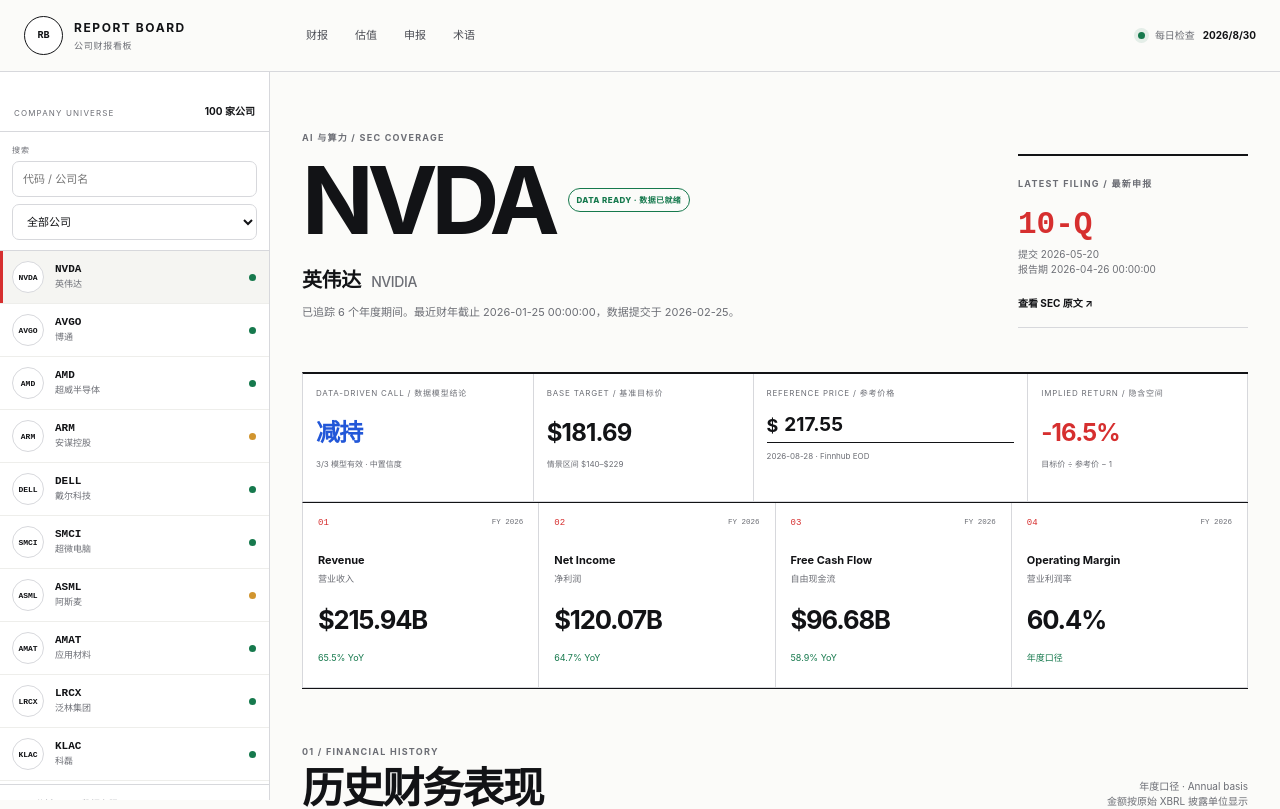
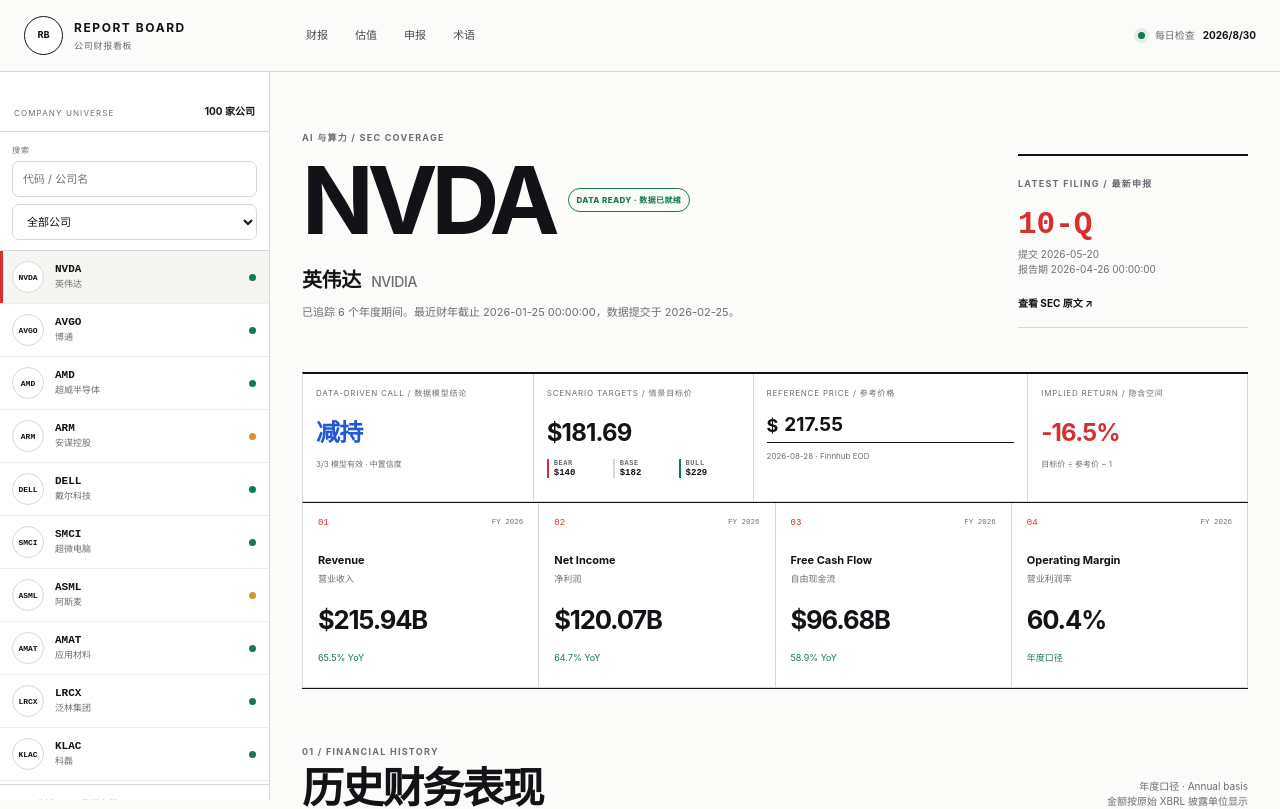
Before and after one commit to tangkk/report-board, a React (Vite) app: page / in a window 1280 px wide. Shown: the top 809 px of the page. Built offline with nearby package versions, Linux system fonts and the light colour scheme.

Commit message:
Show bear base bull targets

```diff
--- a/src/App.tsx
+++ b/src/App.tsx
@@ -230,7 +230,7 @@
         {hasData ? <>
           <section className="research-call" aria-label="数据模型研究结论">
             <div><span>DATA-DRIVEN CALL / 数据模型结论</span><strong className={`action-${valuation?.action}`}>{valuation?.action}</strong><small>{valuation?.modelCount || 0}/3 模型有效 · {valuation?.confidence || "低"}置信度{company?.dataBasis === "basic-metrics" ? " · 20-F 指标回退" : ""}{company?.sector === "医药与生物科技" ? " · 医药管线风险未计入" : ""}</small></div>
-            <div><span>BASE TARGET / 基准目标价</span><strong>{valuation?.targetPrice == null ? "—" : `$${valuation.targetPrice.toFixed(2)}`}</strong><small>{valuation?.bearTarget && valuation?.bullTarget ? `情景区间 $${valuation.bearTarget.toFixed(0)}–$${valuation.bullTarget.toFixed(0)}` : "模型不足时不输出动作"}</small></div>
+            <div><span>SCENARIO TARGETS / 情景目标价</span><strong>{valuation?.targetPrice == null ? "—" : `$${valuation.targetPrice.toFixed(2)}`}</strong>{valuation?.bearTarget && valuation?.bullTarget && valuation?.targetPrice ? <div className="scenario-prices"><span><b>BEAR</b>${valuation.bearTarget.toFixed(0)}</span><span><b>BASE</b>${valuation.targetPrice.toFixed(0)}</span><span><b>BULL</b>${valuation.bullTarget.toFixed(0)}</span></div> : <small>模型不足时不输出情景区间</small>}</div>
             <div><span>REFERENCE PRICE / 参考价格</span><label className="price-input"><b>$</b><input type="number" min="0" step="0.01" value={manualPrice} onChange={(event) => setManualPrice(event.target.value)} placeholder="输入收盘价" /></label><small>{company?.market ? `${company.market.date} · ${company.market.source}` : "可手动输入；配置行情密钥后每日自动更新"}</small></div>
             <div><span>IMPLIED RETURN / 隐含空间</span><strong className={(valuation?.upside || 0) < 0 ? "negative" : "positive"}>{formatPercent(valuation?.upside ?? null)}</strong><small>目标价 ÷ 参考价 − 1</small></div>
           </section>
--- a/src/styles.css
+++ b/src/styles.css
@@ -63,6 +63,11 @@
 .research-call span { letter-spacing:.1em; }
 .research-call strong { display:block; margin:16px 0 7px; font-size:24px; letter-spacing:-.035em; }
 .research-call>div:first-child strong { color:var(--blue); }
+.scenario-prices { display:grid; grid-template-columns:repeat(3,1fr); gap:5px; margin-top:8px; }
+.scenario-prices span { border-left:2px solid var(--line); padding-left:5px; color:var(--ink); font:700 9px ui-monospace,monospace; letter-spacing:0; }
+.scenario-prices span:first-child { border-color:var(--red); }
+.scenario-prices span:last-child { border-color:var(--green); }
+.scenario-prices b { display:block; margin-bottom:1px; color:var(--muted); font-size:7px; letter-spacing:.08em; }
 .research-call .action-增持,.research-call .action-关注,.research-call .positive { color:var(--green); }
 .research-call .action-减持,.research-call .action-回避,.research-call .negative { color:var(--red); }
 .research-call .action-数据不足 { color:var(--muted); }
```
